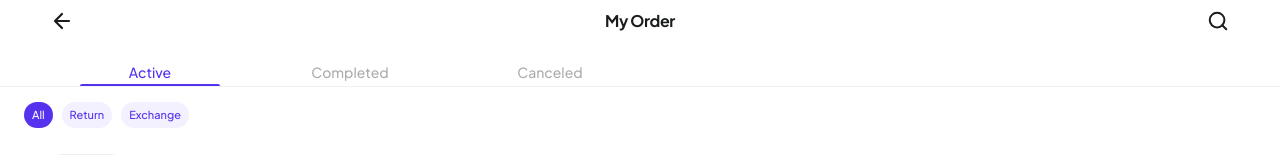
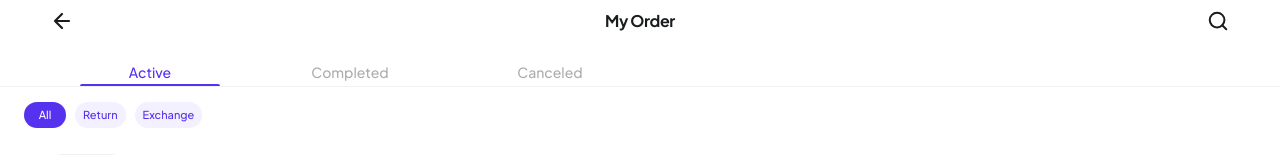
Before and after one commit to shreeram-kaudare-tc/student-kare, an Angular app in the folder student-kare-fe/: page /my-order in a window 1280 px wide. Shown: the top 155 px of the page. Built offline with nearby package versions, Linux system fonts and the light colour scheme.

Commit message:
all , return , exchanges button fix

```diff
--- a/student-kare-fe/src/app/pages/my-order/my-order.html
+++ b/student-kare-fe/src/app/pages/my-order/my-order.html
@@ -50,9 +50,10 @@
         <div class="flex items-center gap-[9px] px-[24px] h-[26px] overflow-x-auto [scrollbar-width:none] [&::-webkit-scrollbar]:hidden">
           @for (chip of chips; track chip) {
           <button (click)="activeChip = chip"
-                  class="h-[26px] px-[8px] py-[4px] rounded-[16px] text-[11px] font-medium transition-all flex-shrink-0 active:scale-95"
+                  class="h-[26px] min-w-[42px] px-[8px] py-[4px] rounded-[16px] text-[11px] font-medium transition-all duration-200 flex-shrink-0 active:scale-90 flex items-center justify-center"
                   [class.bg-[#5732EE]]="activeChip === chip"
                   [class.text-white]="activeChip === chip"
+                  [class.shadow-sm]="activeChip === chip"
                   [class.bg-[#F3F0FF]]="activeChip !== chip"
                   [class.text-[#5732EE]]="activeChip !== chip">
             {{ chip }}
```
